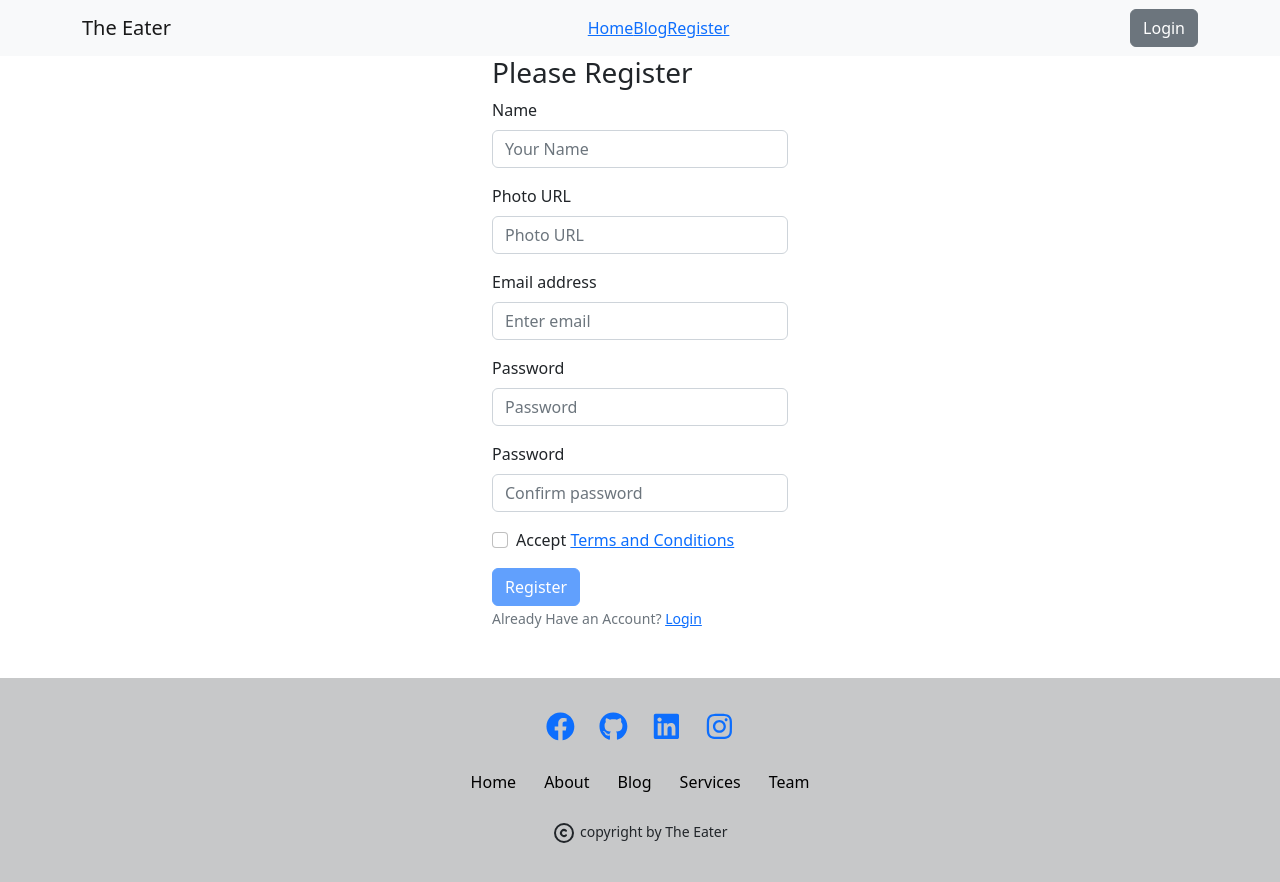
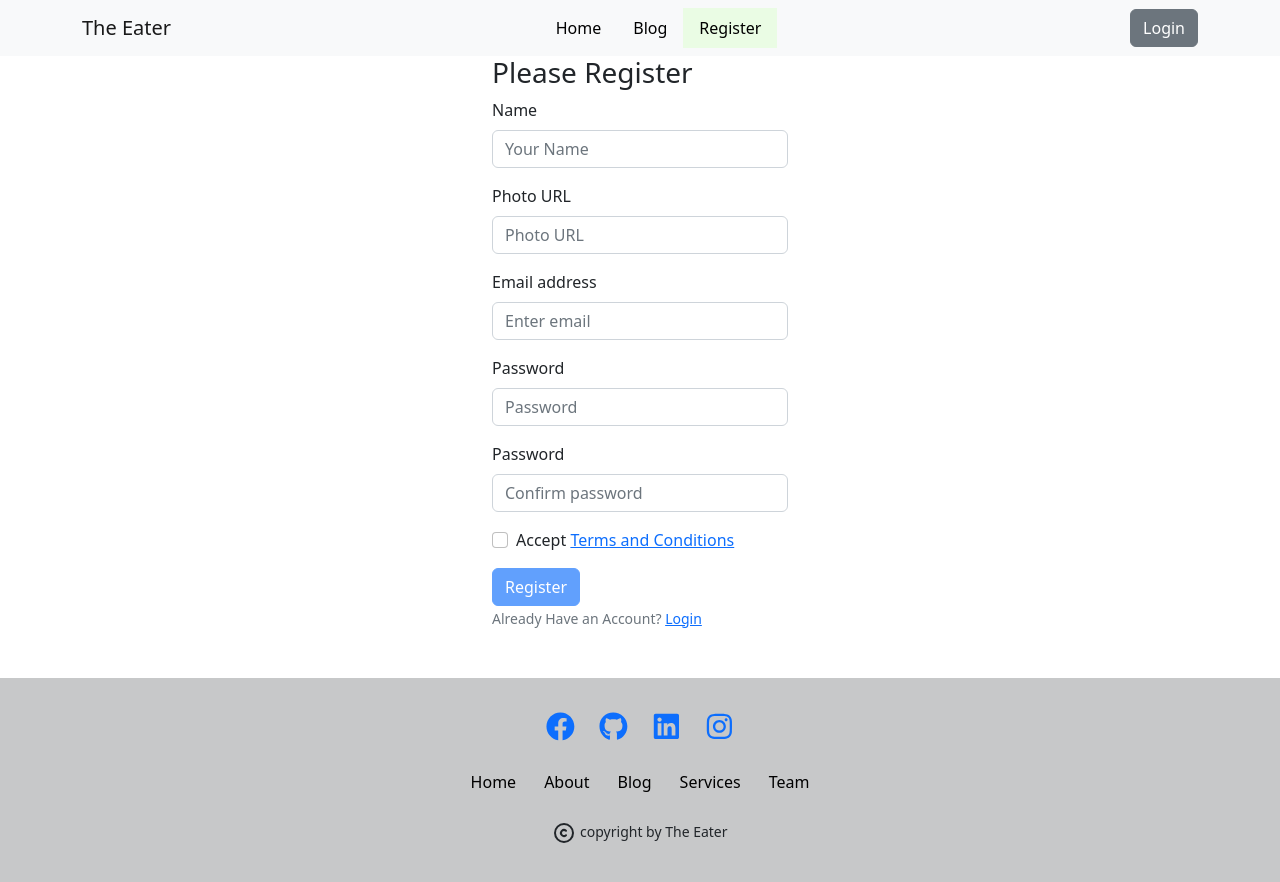
Before and after one commit to Mohammademon02/the-eater-client, a React (Vite) app: page /register in a window 1280 px wide. Shown: the top 882 px of the page. Built offline with nearby package versions, Linux system fonts and the light colour scheme; no server answers.

Commit message:
active routes added

```diff
--- a/index.html
+++ b/index.html
@@ -2,9 +2,9 @@
 <html lang="en">
   <head>
     <meta charset="UTF-8" />
-    <link rel="icon" type="image/svg+xml" href="/vite.svg" />
+    <link rel="icon" type="image/svg+xml" href="./src/assets/logo.png" />
     <meta name="viewport" content="width=device-width, initial-scale=1.0" />
-    <title>Vite + React</title>
+    <title>The Eater</title>
   </head>
   <body>
     <div id="root"></div>
--- a/src/pages/Home/Home/Home.jsx
+++ b/src/pages/Home/Home/Home.jsx
@@ -3,7 +3,6 @@ import banner from '../../../assets/banner.png'
 import { Col, Container, Row, Spinner } from 'react-bootstrap';
 import ChefInfo from './ChefInfo/ChefInfo';
 import RightSide from '../RightSide/RightSide';
-
 import { useContext } from 'react';
 import { AuthContext } from '../../../Providers/AuthProvider';
 
--- /dev/null
+++ b/src/shared/Header/Header.css
@@ -0,0 +1,4 @@
+.nav-link{
+      color: hsl(96, 82%, 35%);
+      font-weight: 500;
+}
--- a/src/shared/Header/Header.jsx
+++ b/src/shared/Header/Header.jsx
@@ -1,8 +1,9 @@
 import React, { useContext } from 'react';
 import { Button, Container, Nav, Navbar } from 'react-bootstrap';
-import { Link } from 'react-router-dom';
+import { Link, NavLink } from 'react-router-dom';
 import { AuthContext } from '../../Providers/AuthProvider';
 import { FaUserCircle } from 'react-icons/fa';
+import './Header.css'
 
 const Header = () => {
 
@@ -14,23 +15,34 @@ const Header = () => {
             .catch(error => console.log(error));
     }
 
+    const navLinkStyle = ({ isActive }) => {
+        return {
+            background: isActive ? '#EAFCE4' : ""
+        }
+    }
+
     return (
         <div>
             <Navbar collapseOnSelect expand="lg" bg="light" variant="light">
                 <Container>
-                    <Navbar.Brand href="#home">The Eater</Navbar.Brand>
+                    <Navbar.Brand href="/">The Eater</Navbar.Brand>
                     <Navbar.Toggle aria-controls="responsive-navbar-nav" />
                     <Navbar.Collapse id="responsive-navbar-nav">
                         <Nav className="mx-auto">
-                            <Link to="/">Home</Link>
-                            <Link to="/blog">Blog</Link>
-                            <Link to="/register">Register</Link>
+                            <NavLink style={navLinkStyle} className="text-decoration-none text-black px-3 py-2" to="/">Home</NavLink>
+                            <NavLink style={navLinkStyle} className="text-decoration-none text-black px-3 py-2" to="/blog">Blog</NavLink>
+                            <Nav>
+                                {user ?
+                                    <NavLink style={navLinkStyle} className="d-none text-decoration-none text-black px-3 py-2" to="/register">Register</NavLink> :
+                                    <NavLink style={navLinkStyle} className="text-decoration-none text-black px-3 py-2" to="/register">Register</NavLink>
+                                }
+                            </Nav>
                         </Nav>
                         <Nav>
                             {
-                                user && <div>
+                                user && <div >
                                     {
-                                        user.photoURL ? <img className='rounded-circle' style={{ height: '40px' }} src={user.photoURL} alt="" /> :
+                                        user.photoURL && user.displayName ? <img className='rounded-circle' style={{ height: '40px' }} src={user.photoURL} data-toggle="tooltip" data-placement="left" title={user.displayName} alt="" /> :
                                             <p><FaUserCircle style={{ fontSize: '40px' }}></FaUserCircle></p>
                                     }
                                 </div>
```
